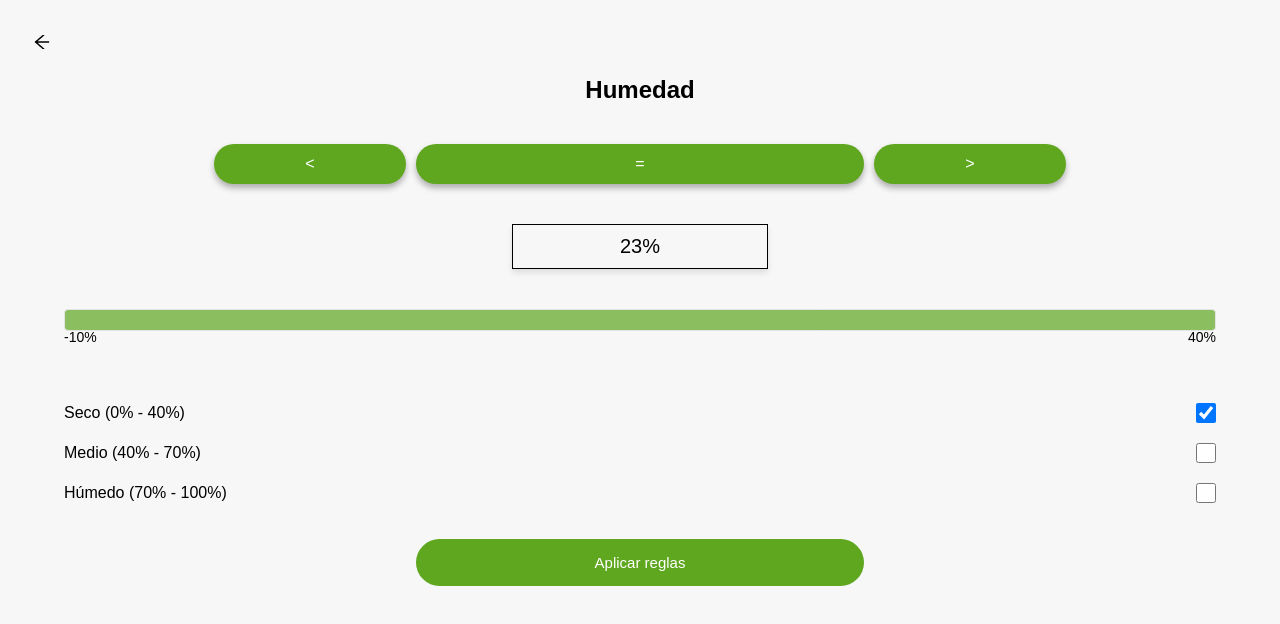
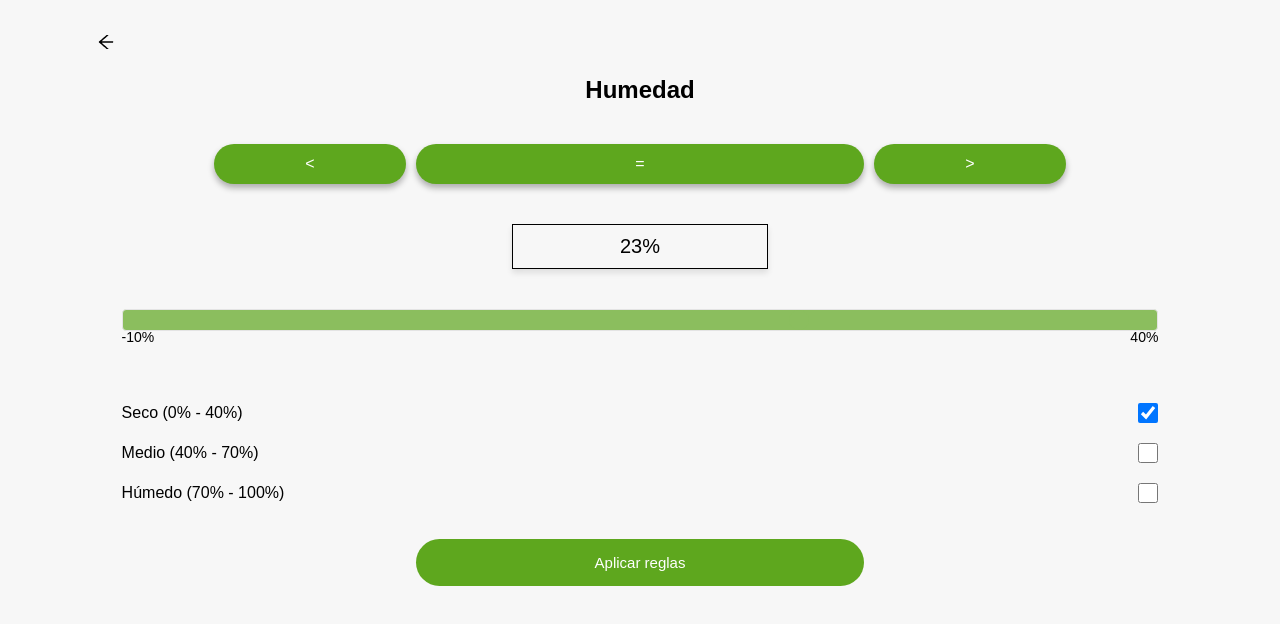
Before and after one commit to Aiimaar/AgroSOS, a React (Vite) app in the folder agrosos/: page /humidity in a window 1280 px wide. Shown: the top 624 px of the page. Built offline with nearby package versions, Linux system fonts and the light colour scheme.

Commit message:
commit 4

```diff
--- a/agrosos/frontend/src/components/humididty-component/humidity-component.css
+++ b/agrosos/frontend/src/components/humididty-component/humidity-component.css
@@ -1,6 +1,8 @@
 #humidity-component-container {
     display: flex;
     flex-direction: column;
+    width: 90vw;
+    margin: 0 auto;
     align-items: center;
     justify-content: center;
     gap: 20px;
```
